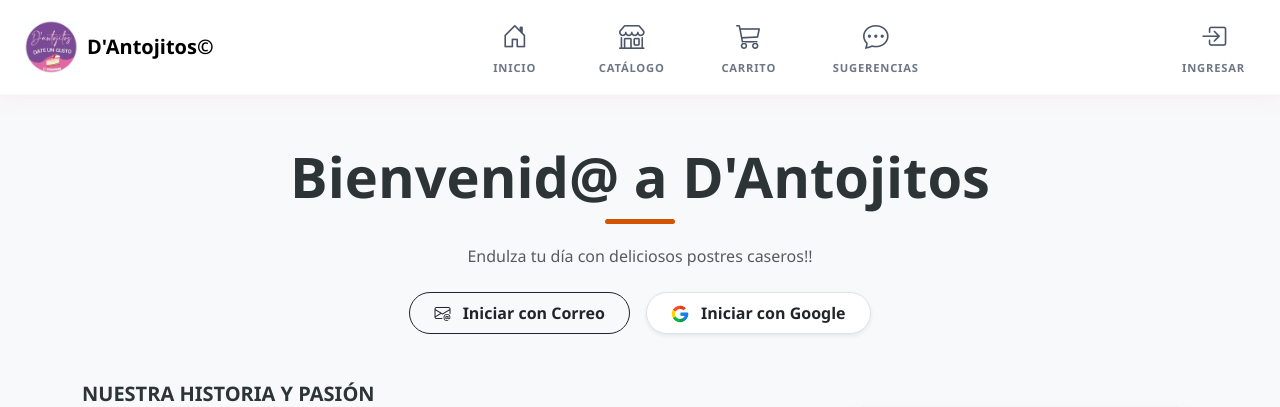
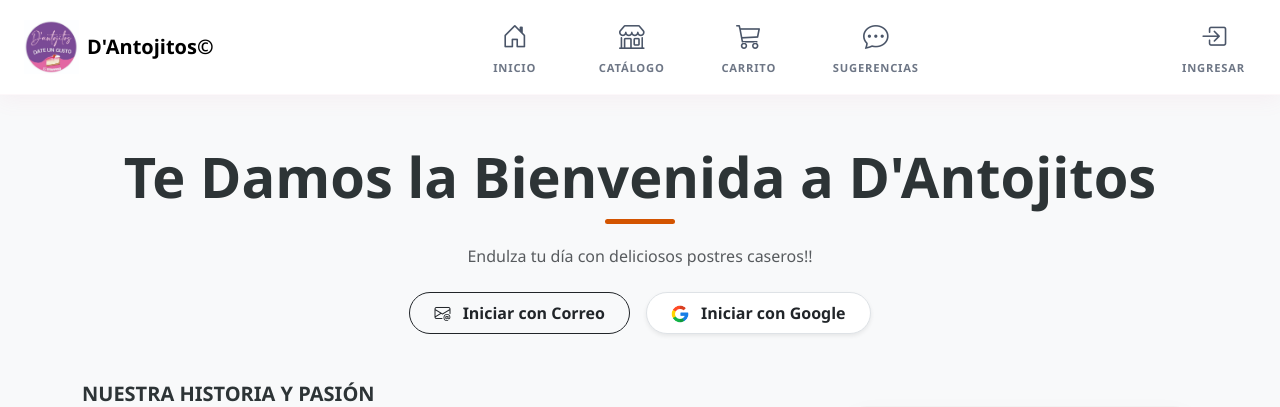
Before and after one commit to 19Yisus22/Proyecto-D-Antojitos, a Flask app: page /inicio in a window 1280 px wide. Shown: the top 407 px of the page. Run offline with Flask 3, Linux system fonts and the light colour scheme; data that the repository does not hold is empty; parts of the project's set-up code (start-up, migrations or seed data) failed here and were passed over.

Commit message:
D'Antojitos©

```diff
--- a/templates/inicio.html
+++ b/templates/inicio.html
@@ -4,7 +4,7 @@
     <meta charset="UTF-8">
     <meta name="viewport" content="width=device-width, initial-scale=1.0, maximum-scale=5.0">
     <meta name="referrer" content="no-referrer-when-downgrade">
-    <title>Inicio | D'Antojitos ©</title>
+    <title>Panel de Inicio | D'Antojitos©</title>
     <link href="https://cdn.jsdelivr.net/npm/bootstrap@5.3.3/dist/css/bootstrap.min.css" rel="stylesheet">
     <link rel="stylesheet" href="{{ url_for('static', filename='css/style_inicio.css') }}">
     <link rel="stylesheet" href="https://cdn.jsdelivr.net/npm/bootstrap-icons@1.11.3/font/bootstrap-icons.css">
@@ -17,7 +17,7 @@
 <main class="container mt-4 mt-md-5">
     <header class="catalog-header text-center mb-5 fade-in">
         <h1 class="display-4 fw-bold">
-            Bienvenid@ a D'Antojitos{% if session.get('user') %} - {{ session.user.nombre }}{% endif %}
+            Te Damos la Bienvenida a D'Antojitos{% if session.get('user') %} - {{ session.user.nombre }}{% endif %}
         </h1>
         <div class="divider mx-auto" style="background-color: #d35400;"></div>
         <p class="text-muted" id="mensajeBienvenidaDinamico">Endulza tu día con deliciosos postres caseros!!</p>
```
